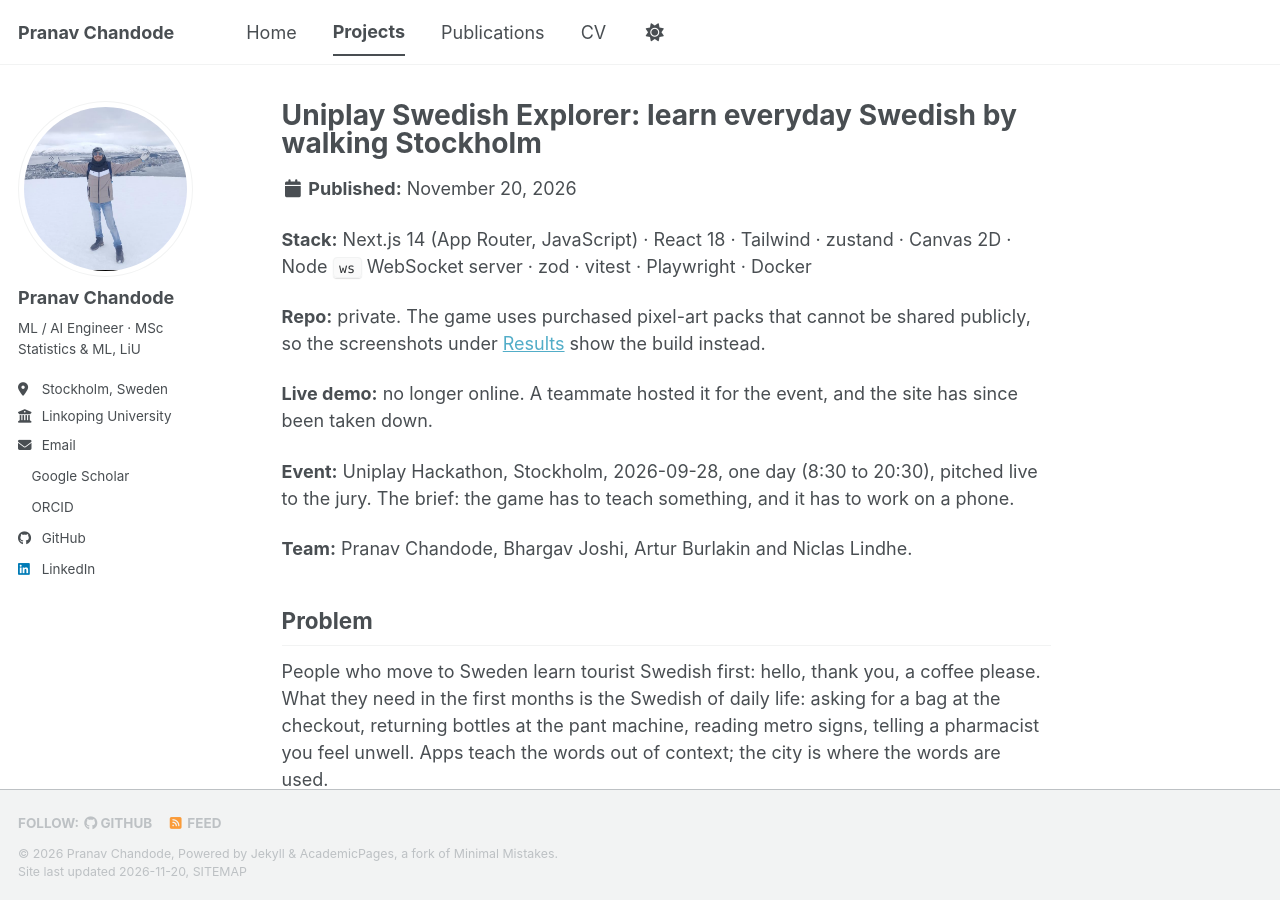
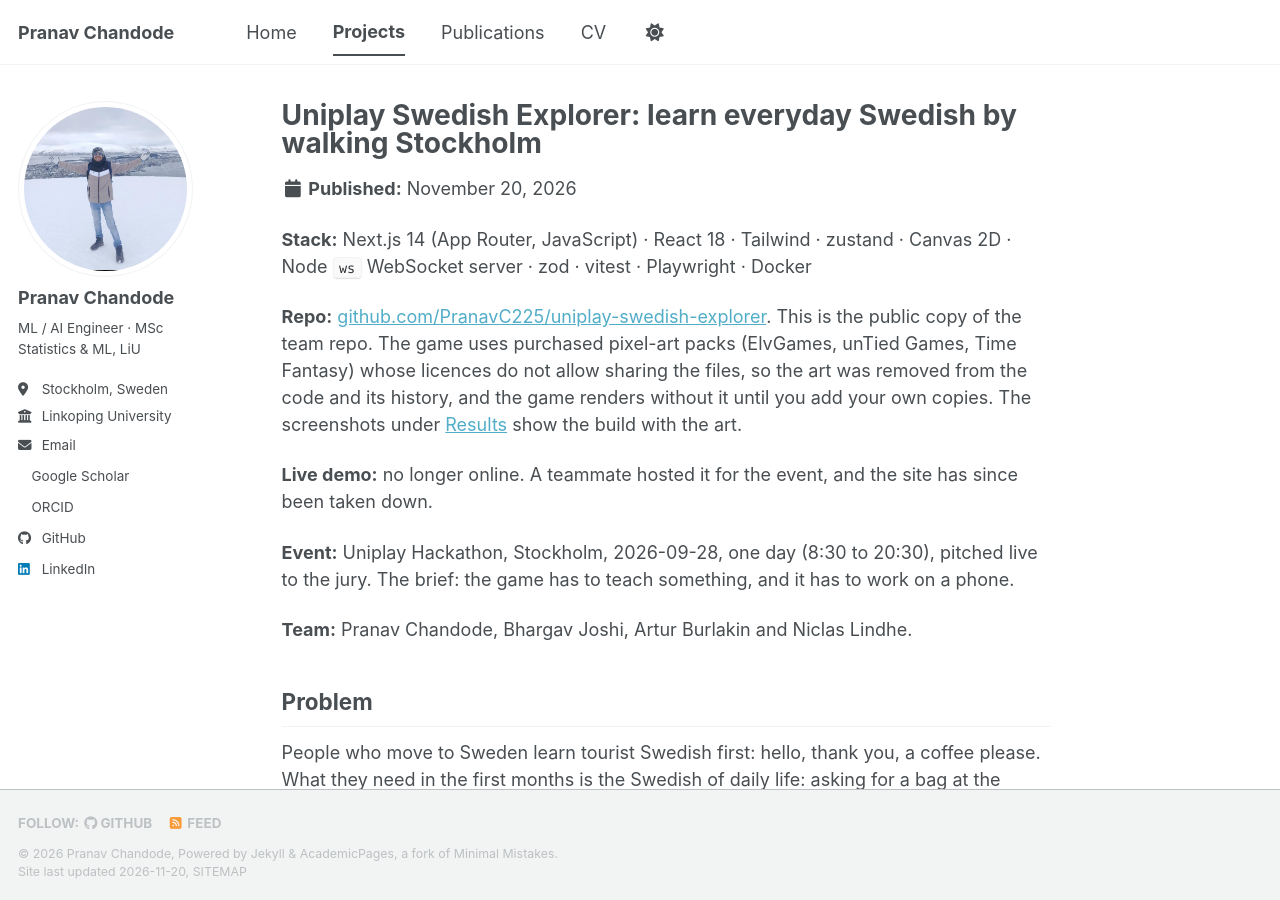
Before and after one commit to PranavC225/PranavC225.github.io, a Jekyll site: the page built from _portfolio/uniplay-swedish-explorer.md, in a window 1280 px wide and 900 px high. Built offline with Jekyll 4.4.1, drawn with Linux system fonts in a browser that asks for light colours; a style sheet for code colours, icons or effects is not loaded; some of the changed text lies outside the part shown.

Commit message:
docs(portfolio): link public Uniplay repo and add desktop shot (PRA-17)

```diff
--- a/_portfolio/uniplay-swedish-explorer.md
+++ b/_portfolio/uniplay-swedish-explorer.md
@@ -6,7 +6,7 @@ collection: portfolio
 
 **Stack:** Next.js 14 (App Router, JavaScript) · React 18 · Tailwind · zustand · Canvas 2D · Node `ws` WebSocket server · zod · vitest · Playwright · Docker
 
-**Repo:** private. The game uses purchased pixel-art packs that cannot be shared publicly, so the screenshots under [Results](#results) show the build instead.
+**Repo:** [github.com/PranavC225/uniplay-swedish-explorer](https://github.com/PranavC225/uniplay-swedish-explorer). This is the public copy of the team repo. The game uses purchased pixel-art packs (ElvGames, unTied Games, Time Fantasy) whose licences do not allow sharing the files, so the art was removed from the code and its history, and the game renders without it until you add your own copies. The screenshots under [Results](#results) show the build with the art.
 
 **Live demo:** no longer online. A teammate hosted it for the event, and the site has since been taken down.
 
@@ -64,9 +64,13 @@ flowchart LR
 
 ## Results
 
-All screenshots are from a phone-sized viewport.
+The game is mobile-first. Most screenshots are from a phone-sized viewport, and the first one is a desktop view.
 
-The opening screen: name your character and pick a hero.
+The opening screen on desktop: name your character and pick a hero.
+
+![The Swedish Explorer character creation screen in a desktop browser, asking for a name and a hero]({{ base_path }}/images/uniplay-desktop.png){: .align-center width="600"}
+
+The same opening screen on a phone.
 
 ![The Swedish Explorer character creation screen on a phone, asking for a name and a hero]({{ base_path }}/images/uniplay-phone.png){: .align-center width="380"}
 
```
Also changed, not shown: images/uniplay-desktop.png (added).
